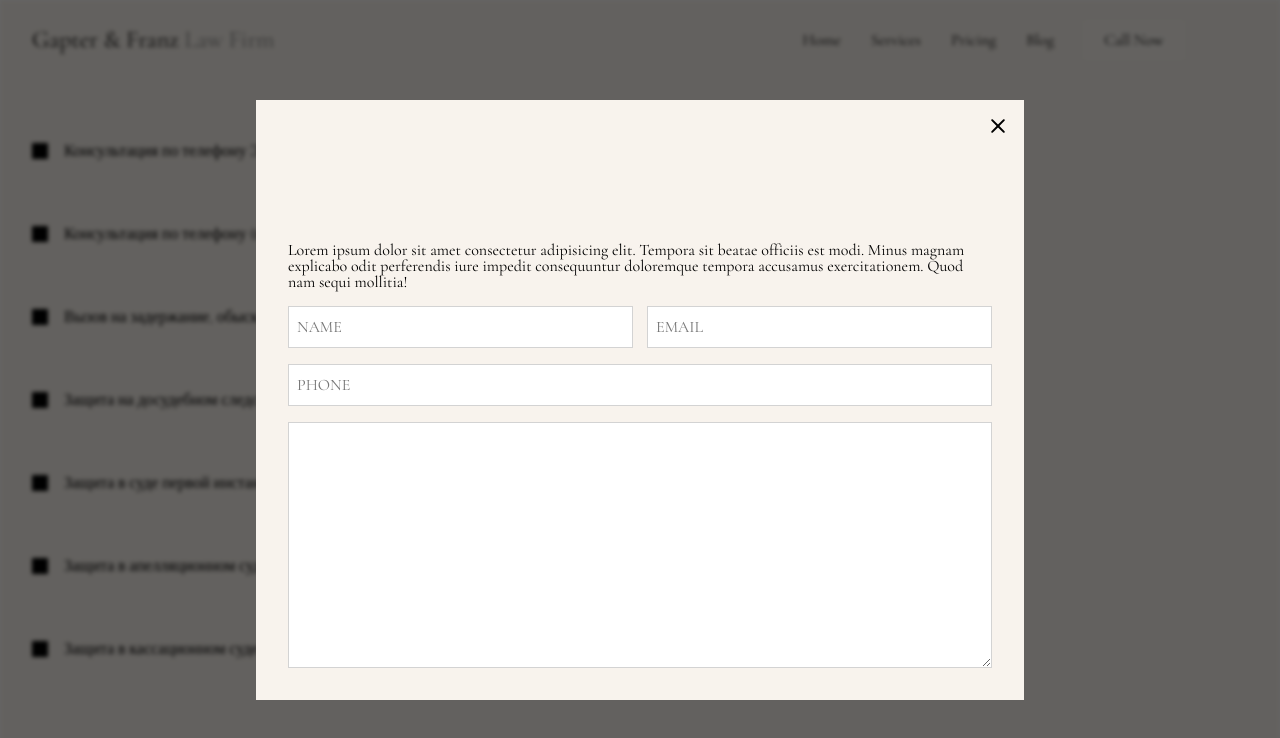
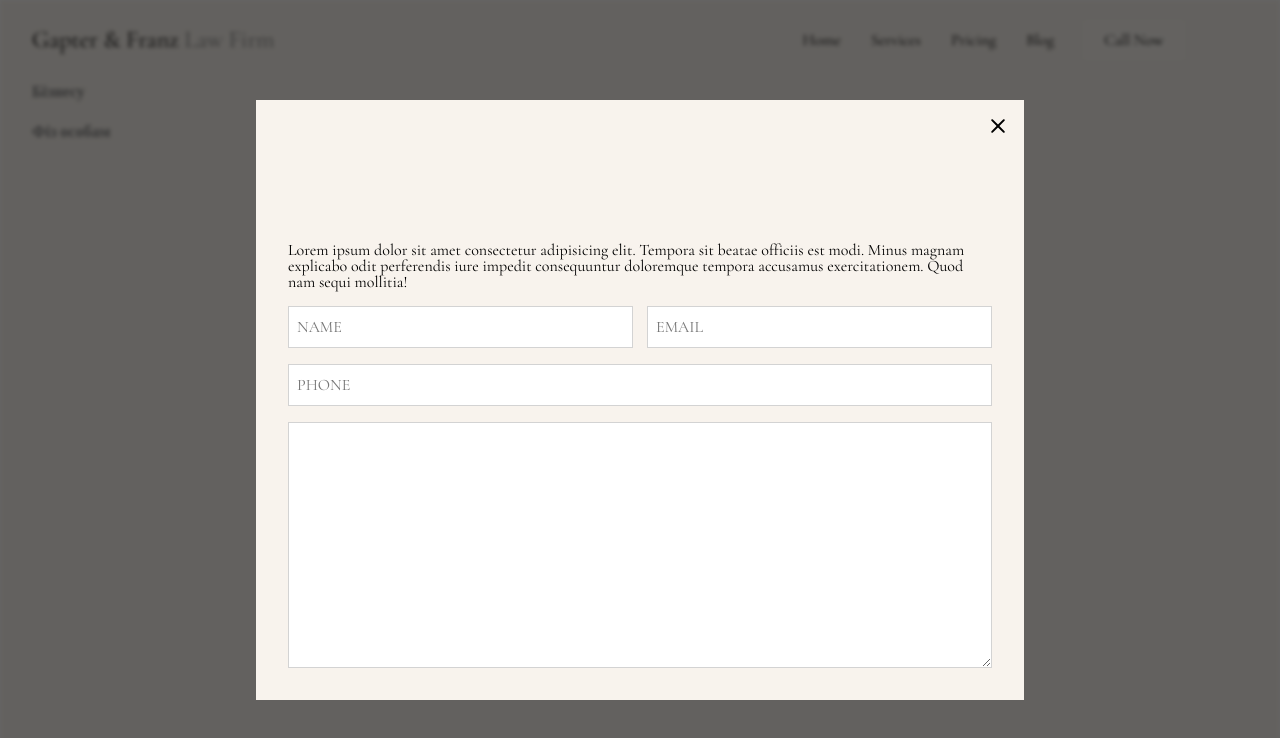
Before and after one commit to Pavliklaw7/GF-website, a Nuxt app: page /Services in a window 1280 px wide. Shown: the top 738 px of the page. Built offline with nearby package versions, Linux system fonts and the light colour scheme.

Commit message:
services pages added

```diff
--- a/assets/css/components/section.scss
+++ b/assets/css/components/section.scss
@@ -94,4 +94,25 @@
       background-color: #000;
     }
   }
+
+  &__link {
+    display: block;
+    font-weight: 900;
+    color: gray;
+
+    &:not(:last-child) {
+      margin-bottom: 1rem;
+    }
+  }
+
+  &__link.nuxt-link-exact-active {
+    display: block;
+    color: #000;
+  }
+
+  &__with-aside {
+    display: grid;
+    grid-template-columns: max-content 1fr;
+    grid-gap: 0 4rem;
+  }
 }
--- a/assets/css/reset.css
+++ b/assets/css/reset.css
@@ -72,3 +72,8 @@ input {
     scroll-behavior: auto !important;
   }
 }
+
+a {
+  text-decoration: none;
+  color: inherit;
+}
--- a/pages/Services.vue
+++ b/pages/Services.vue
@@ -1,27 +1,19 @@
 <template>
   <div class="main-wrapper__section section">
     <div class="container">
-      <ul class="section__list">
-        <li class="section__item">Консультация по телефону Это бесплатно.</li>
-        <li class="section__item">
-          Консультация по телефону (повторно) – от 500 грн.
-        </li>
-        <li class="section__item">
-          Вызов на задержание, обыск, допрос – от 100$
-        </li>
-        <li class="section__item">
-          Защита на досудебном следствии – от 20000 грн.
-        </li>
-        <li class="section__item">
-          Защита в суде первой инстанции – от 20000 грн.
-        </li>
-        <li class="section__item">
-          Защита в апелляционном суде – от 20000 грн.
-        </li>
-        <li class="section__item">
-          Защита в кассационном суде – от 20000 грн.
-        </li>
-      </ul>
+      <div class="section__with-aside">
+        <aside class="section__aside toggle">
+          <NuxtLink class="section__link" to="/services/business">
+            Бізнесу
+          </NuxtLink>
+          <NuxtLink class="section__link" to="/services/person">
+            Фіз особам
+          </NuxtLink>
+        </aside>
+        <main>
+          <NuxtChild />
+        </main>
+      </div>
     </div>
   </div>
 </template>
--- /dev/null
+++ b/pages/Services/Business.vue
@@ -0,0 +1,36 @@
+<template>
+  <ul class="section__list">
+    <li class="section__item">Регистрация бизнеса (все виды регистраций)</li>
+    <li class="section__item">
+      Комплексная правовая помощь и защита юридических (абонентское
+      обслуживание)
+    </li>
+    <li class="section__item">Досудебное решение споров и медиация</li>
+    <li class="section__item">Сопровождение хозяйственных споров,</li>
+    <li class="section__item">
+      Сопровождение налоговых и других административных споров,
+    </li>
+    <li class="section__item">Сопровождение проверок.</li>
+    <li class="section__item">Сопровождение тендеров</li>
+    <li class="section__item">Сопровождение девелоперских проектов</li>
+    <li class="section__item">
+      Сопровождение исполнительных производств Получение сертификатов и ТПП
+    </li>
+    <li class="section__item">
+      Открытие банковских счетов в иностранных юрисдикциях
+    </li>
+    <li class="section__item">Сопровождение IT компаний</li>
+    <li class="section__item">
+      Сопровождение получения лицензий и сертификатов
+    </li>
+  </ul>
+</template>
+
+<script>
+export default {
+
+}
+</script>
+
+<style>
+</style>
--- /dev/null
+++ b/pages/Services/Person.vue
@@ -0,0 +1,30 @@
+<template>
+  <ul class="section__list">
+    <li class="section__item">Устные и письменные консультации</li>
+    <li class="section__item">
+      Комплексная правовая помощь и защита физических лиц
+    </li>
+    <li class="section__item">Сопровождение гражданских споров</li>
+    <li class="section__item">Сопровождение семейных споров,</li>
+    <li class="section__item">Сопровождение споров связанных с ДТП,</li>
+    <li class="section__item">
+      Сопровождение споров связанных с административными правонарушениями,
+    </li>
+    <li class="section__item">
+      Представительство лица в криминальном процессе.
+    </li>
+    <li class="section__item">
+      Урегулирование семейных правоотношений и споров
+    </li>
+    <li class="section__item">Сопровождение эмиграционных вопросов</li>
+  </ul>
+</template>
+
+<script>
+export default {
+
+}
+</script>
+
+<style>
+</style>
--- a/pages/index.vue
+++ b/pages/index.vue
@@ -2,12 +2,9 @@
   <main class="main-wrapper__section section">
     <div class="container">
       <div class="section__inner">
-        <h2 class="section__title">Alexandr Pavlik</h2>
-        <h3 class="section__subTitle">Legal Attorney</h3>
-        <div class="section__text">
-          A long record of successfully resolving complex divorce & family law
-          matters.
-        </div>
+        <h2 class="section__title">Александр Павлік</h2>
+        <h3 class="section__subTitle">Адвокат | засновник компанії</h3>
+        <div class="section__text">Ваш вибір мій пріоритет!</div>
         <button
           class="section__btn btn primary d-none-768"
           @click="contactPopupOpen()"
```
